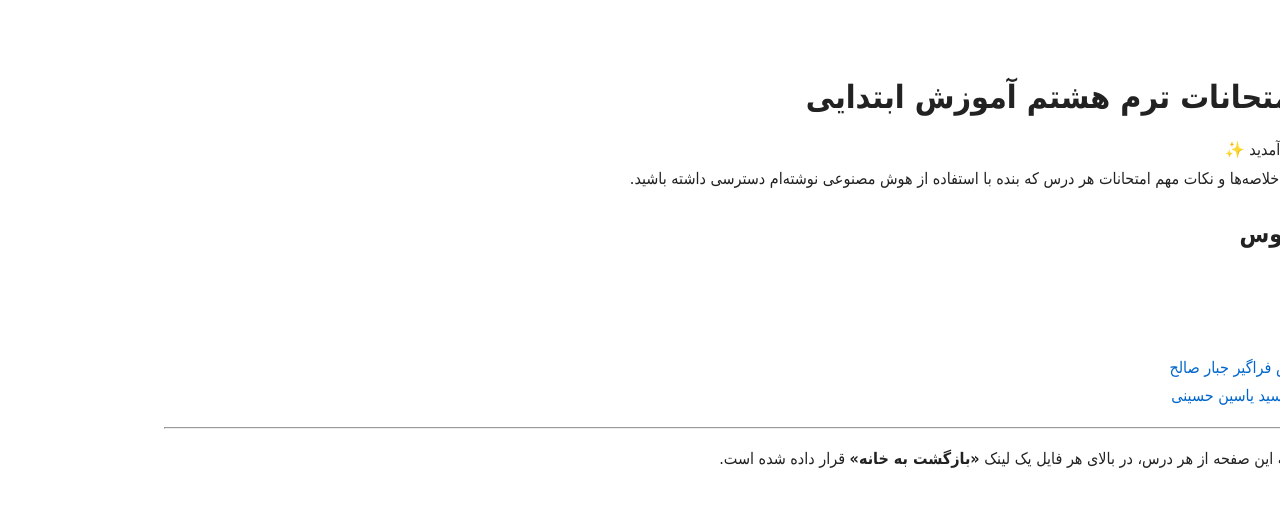
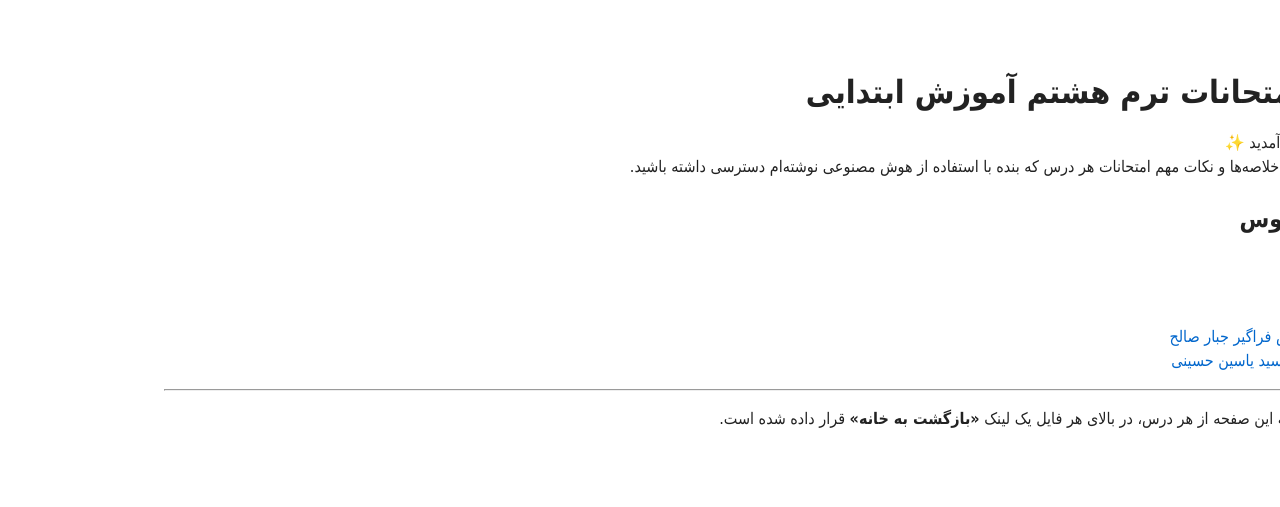
Before and after one commit to mubinxyz/exam-summaries, a Jekyll site: the page built from index.md, in a window 1280 px wide. Shown: the top 507 px of the page. Built offline with Jekyll 4.4.1, drawn with Linux system fonts in a browser that asks for light colours.

Commit message:
line height to 1.5

```diff
--- a/assets/css/style.css
+++ b/assets/css/style.css
@@ -33,7 +33,7 @@
 
 body {
   font-family: "Vazirmatn", Tahoma, sans-serif;
-  line-height: 1.8;
+  line-height: 1.5;
   font-size: 1rem;
   color: var(--text-color);
   background-color: var(--bg-color);
```
